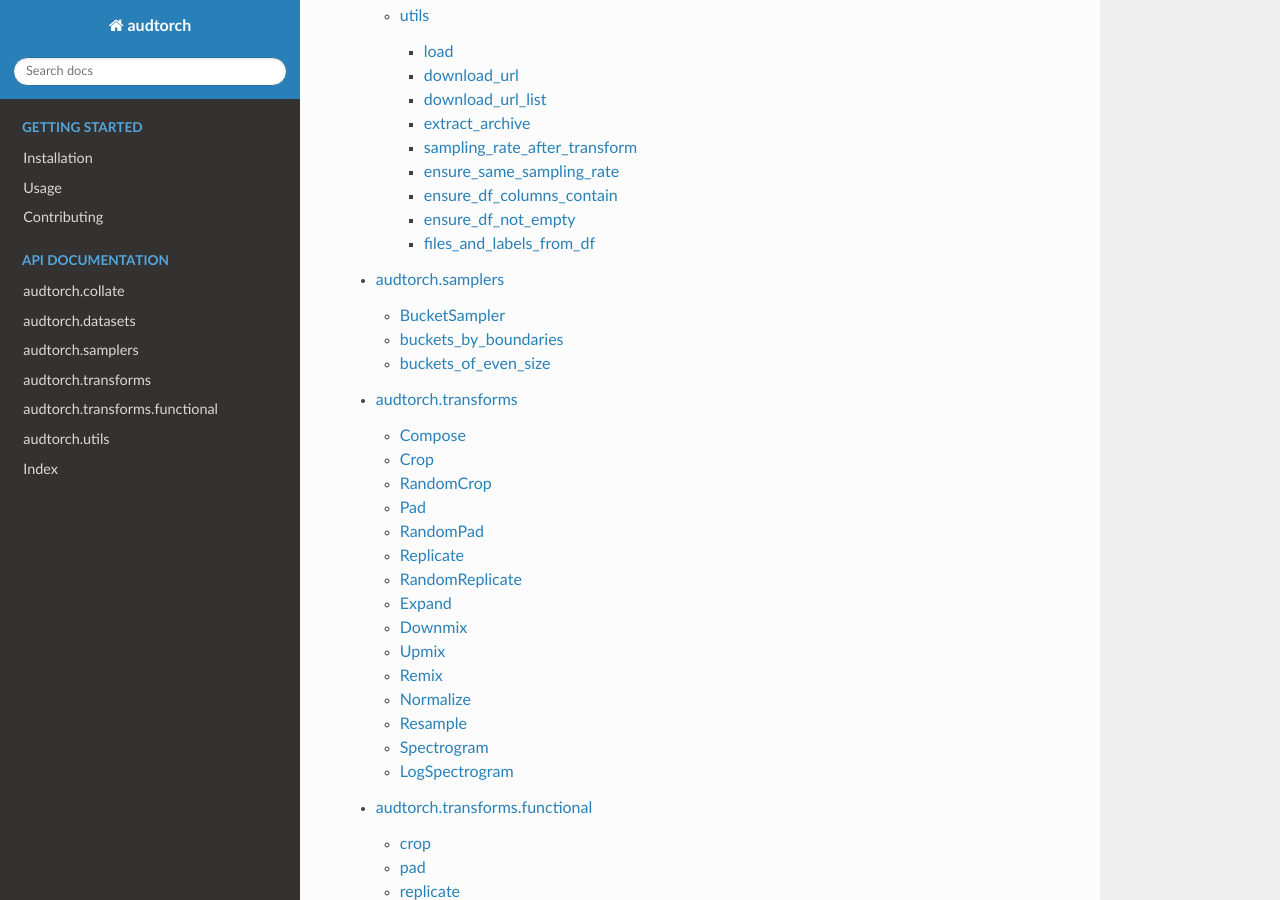
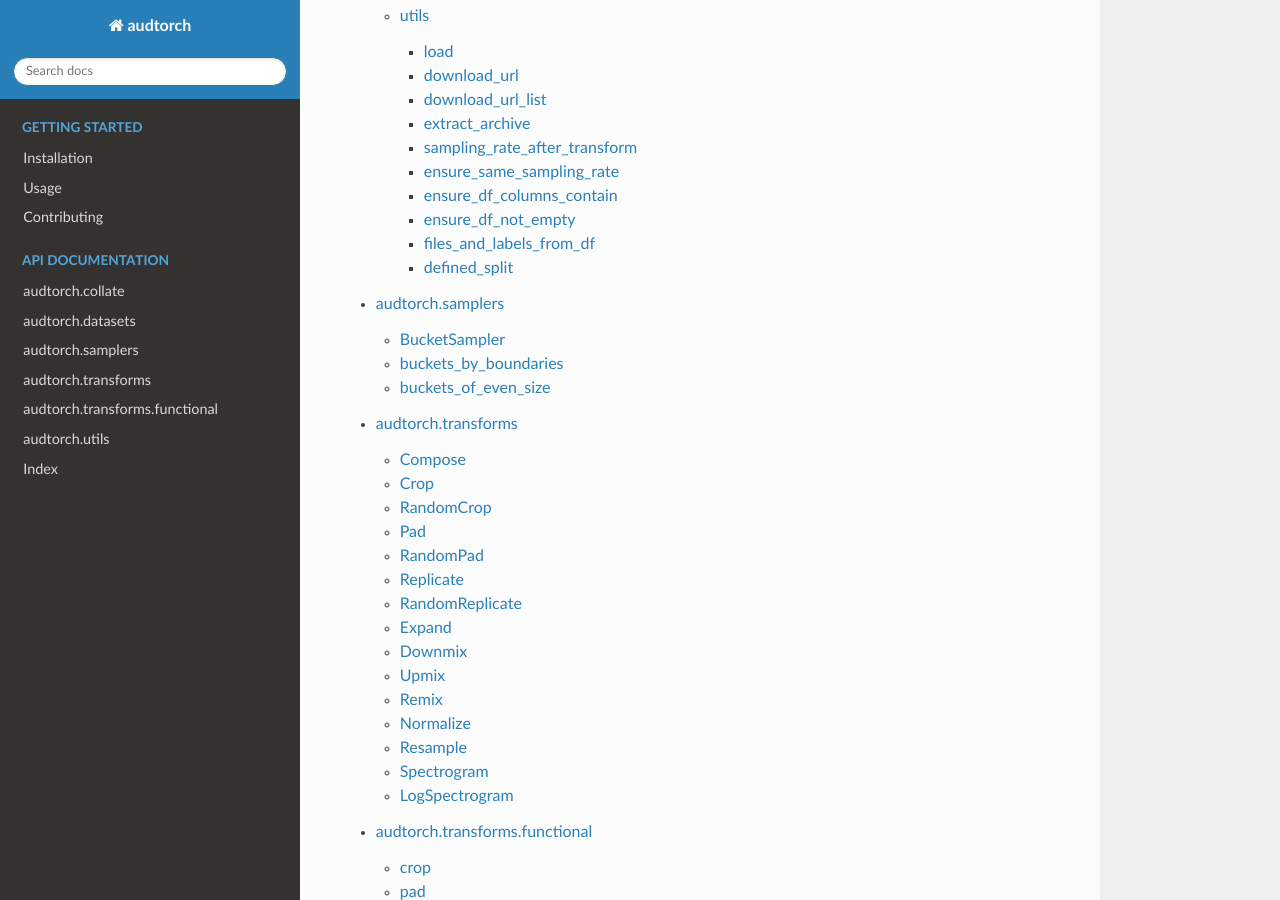
Before and after one commit to audeering/audtorch, a Sphinx documentation site: the page built from docs/index.rst, in a window 1280 px wide and 900 px high, scrolled down 1260 px. Built offline with Sphinx 7.4.7 and the Read the Docs theme 2.0.0, drawn with Linux system fonts in a browser that asks for light colours; formulas are drawn with MathJax 3.

Commit message:
add defined split to docs

```diff
--- a/docs/api-datasets.rst
+++ b/docs/api-datasets.rst
@@ -128,3 +128,8 @@
 ~~~~~~~~~~~~~~~~~~~~~~~~
 
 .. autofunction:: files_and_labels_from_df
+
+defined_split
+~~~~~~~~~~~~~
+
+.. autofunction:: defined_split
```
